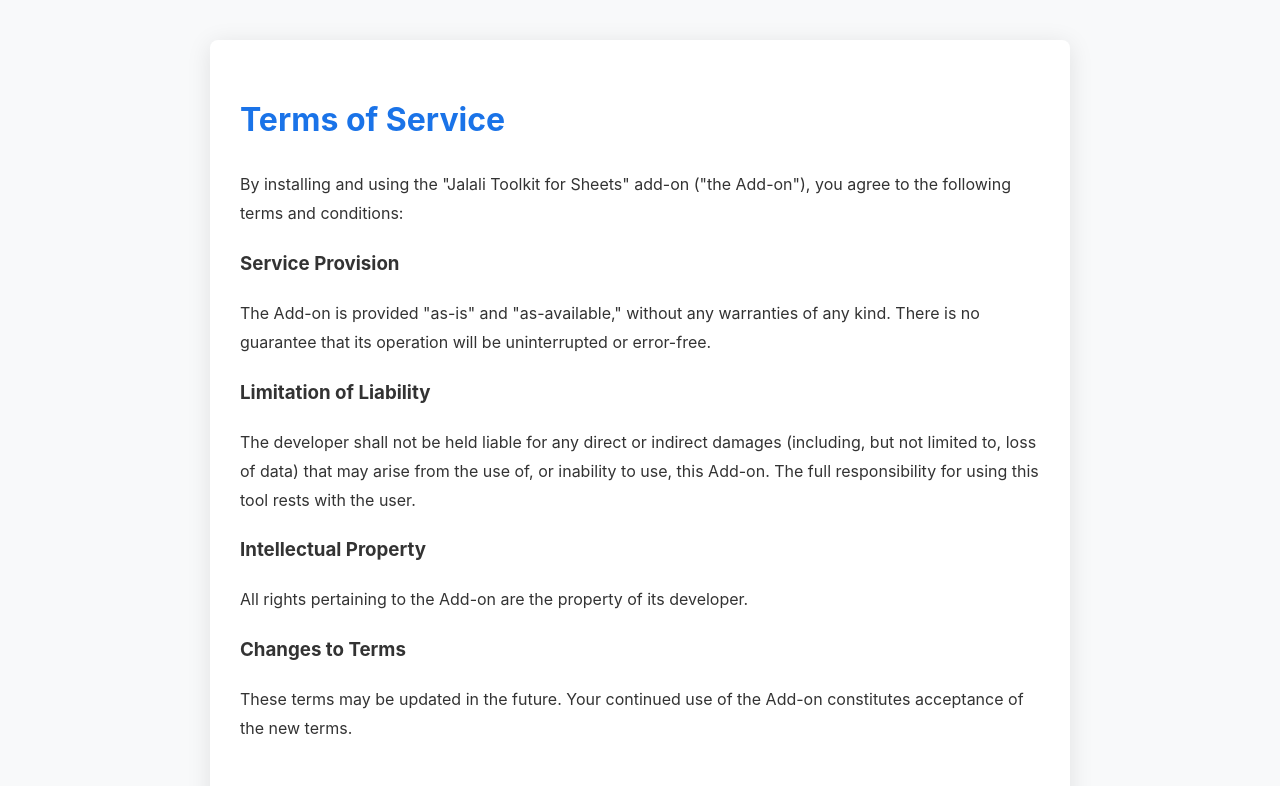
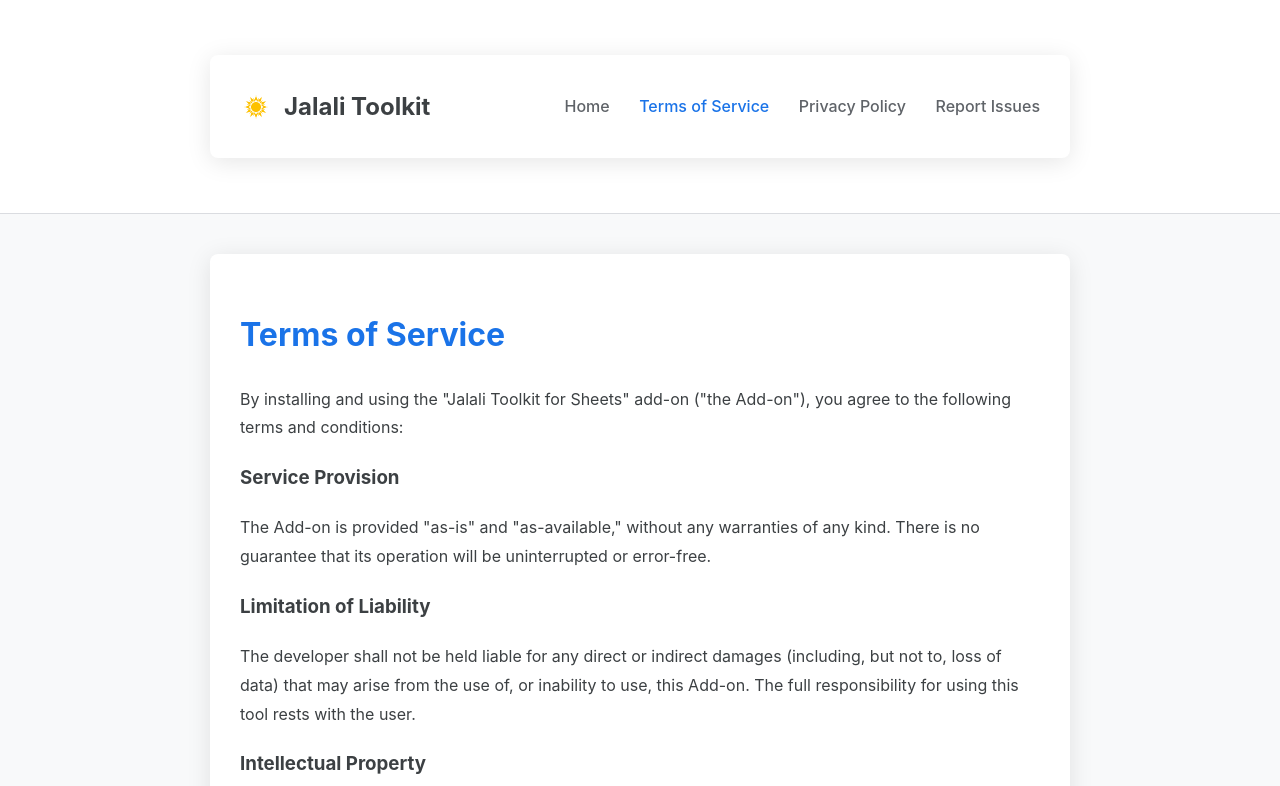
Before and after one commit to eliasalipour/eliasalipour.github.io, a plain HTML site: page terms.html in a window 1280 px wide. Shown: the top 786 px of the page. Drawn offline with Linux system fonts and the light colour scheme.

Commit message:
Update terms.html

```diff
--- a/terms.html
+++ b/terms.html
@@ -4,33 +4,51 @@
   <meta charset="UTF-8">
   <meta name="viewport" content="width=device-width, initial-scale=1.0">
   <title>Terms of Service - Jalali Toolkit for Sheets</title>
+  <link rel="icon" type="image/png" href="logo.png">
   <style>
-    body { font-family: -apple-system, BlinkMacSystemFont, "Segoe UI", Roboto, "Helvetica Neue", Arial, sans-serif; line-height: 1.8; margin: 0; background-color: #f8f9fa; color: #333; }
+    :root { --primary-color: #1a73e8; --text-color: #3c4043; --background-color: #f8f9fa; --white: #ffffff; --border-color: #dadce0; }
+    body { font-family: -apple-system, BlinkMacSystemFont, "Segoe UI", Roboto, "Helvetica Neue", Arial, sans-serif; line-height: 1.8; margin: 0; background-color: var(--background-color); color: var(--text-color); }
     .container { max-width: 800px; margin: 40px auto; padding: 30px; background: white; border-radius: 8px; box-shadow: 0 4px 25px rgba(0,0,0,0.1); }
-    h1 { color: #1a73e8; }
-    .back-link { display: inline-block; margin-top: 30px; text-decoration: none; color: #1a73e8; font-weight: bold; }
+    h1 { color: var(--primary-color); }
+    .back-link { display: inline-block; margin-top: 30px; text-decoration: none; color: var(--primary-color); font-weight: bold; }
+    .header { background-color: var(--white); padding: 15px 0; border-bottom: 1px solid var(--border-color); }
+    .header .container { display: flex; justify-content: space-between; align-items: center; }
+    .logo { display: flex; align-items: center; font-size: 1.5em; font-weight: bold; color: var(--text-color); text-decoration: none; }
+    .logo img { height: 32px; margin-right: 12px; }
+    .nav-menu a { color: #5f6368; text-decoration: none; margin-left: 25px; font-weight: 500; transition: color 0.2s ease; }
+    .nav-menu a:hover, .nav-menu a.active { color: var(--primary-color); }
+    @media (max-width: 768px) { .nav-menu { display: none; } }
   </style>
 </head>
 <body>
-
+  <header class="header">
+    <div class="container">
+      <a href="index.html" class="logo">
+        <img src="logo.png" alt="Jalali Toolkit Logo">
+        <span>Jalali Toolkit</span>
+      </a>
+      <nav class="nav-menu">
+        <a href="index.html">Home</a>
+        <a href="terms.html" class="active">Terms of Service</a>
+        <a href="privacy.html">Privacy Policy</a>
+        <a href="https://github.com/eliasalipour/eliasalipour.github.io/issues" target="_blank">Report Issues</a>
+      </nav>
+    </div>
+  </header>
+  <main>
     <div class="container">
       <h1>Terms of Service</h1>
       <p>By installing and using the "Jalali Toolkit for Sheets" add-on ("the Add-on"), you agree to the following terms and conditions:</p>
-
       <h3>Service Provision</h3>
       <p>The Add-on is provided "as-is" and "as-available," without any warranties of any kind. There is no guarantee that its operation will be uninterrupted or error-free.</p>
-
       <h3>Limitation of Liability</h3>
-    <p>The developer shall not be held liable for any direct or indirect damages (including, but not limited to, loss of data) that may arise from the use of, or inability to use, this Add-on. The full responsibility for using this tool rests with the user.</p>
-
+      <p>The developer shall not be held liable for any direct or indirect damages (including, but not to, loss of data) that may arise from the use of, or inability to use, this Add-on. The full responsibility for using this tool rests with the user.</p>
       <h3>Intellectual Property</h3>
       <p>All rights pertaining to the Add-on are the property of its developer.</p>
-
       <h3>Changes to Terms</h3>
       <p>These terms may be updated in the future. Your continued use of the Add-on constitutes acceptance of the new terms.</p>
-
       <a href="index.html" class="back-link">&larr; Back to Home</a>
     </div>
-
+  </main>
 </body>
 </html>
```
Lines whose indentation alone changed are shown as unchanged.
